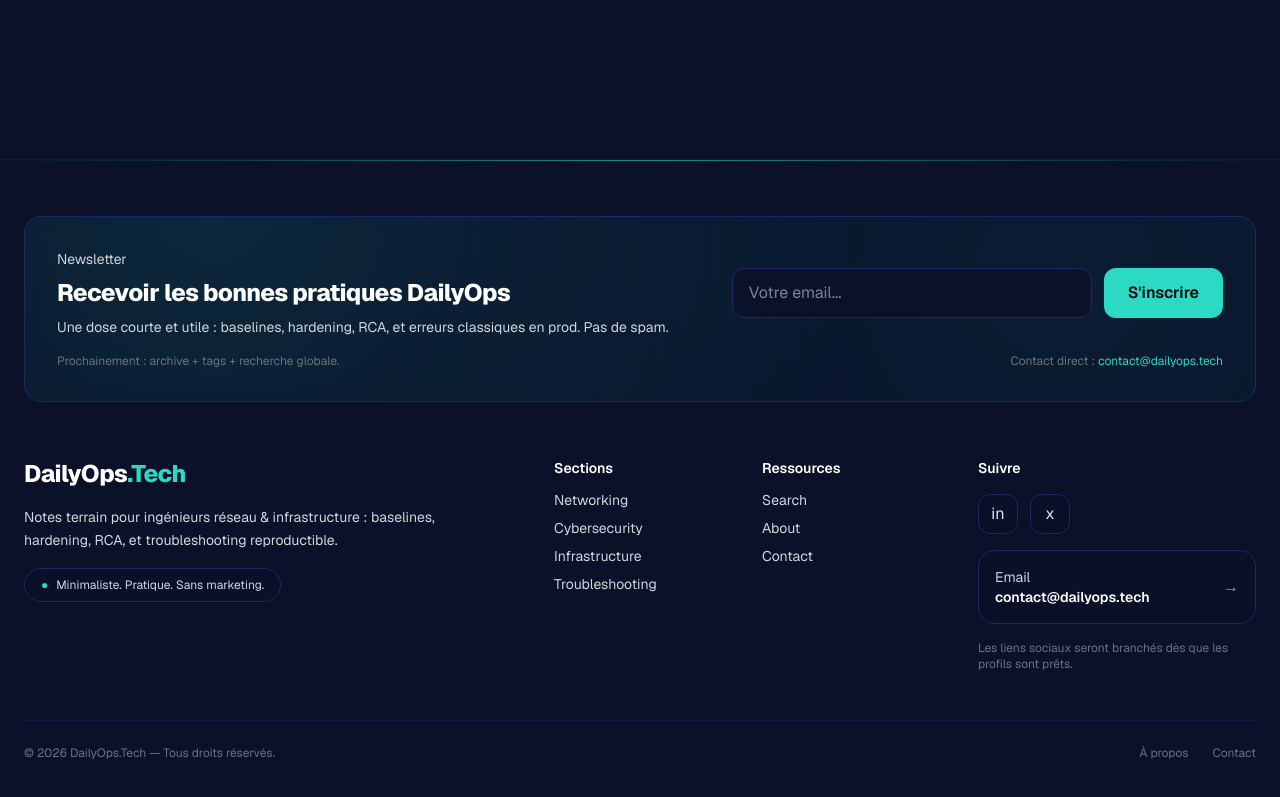
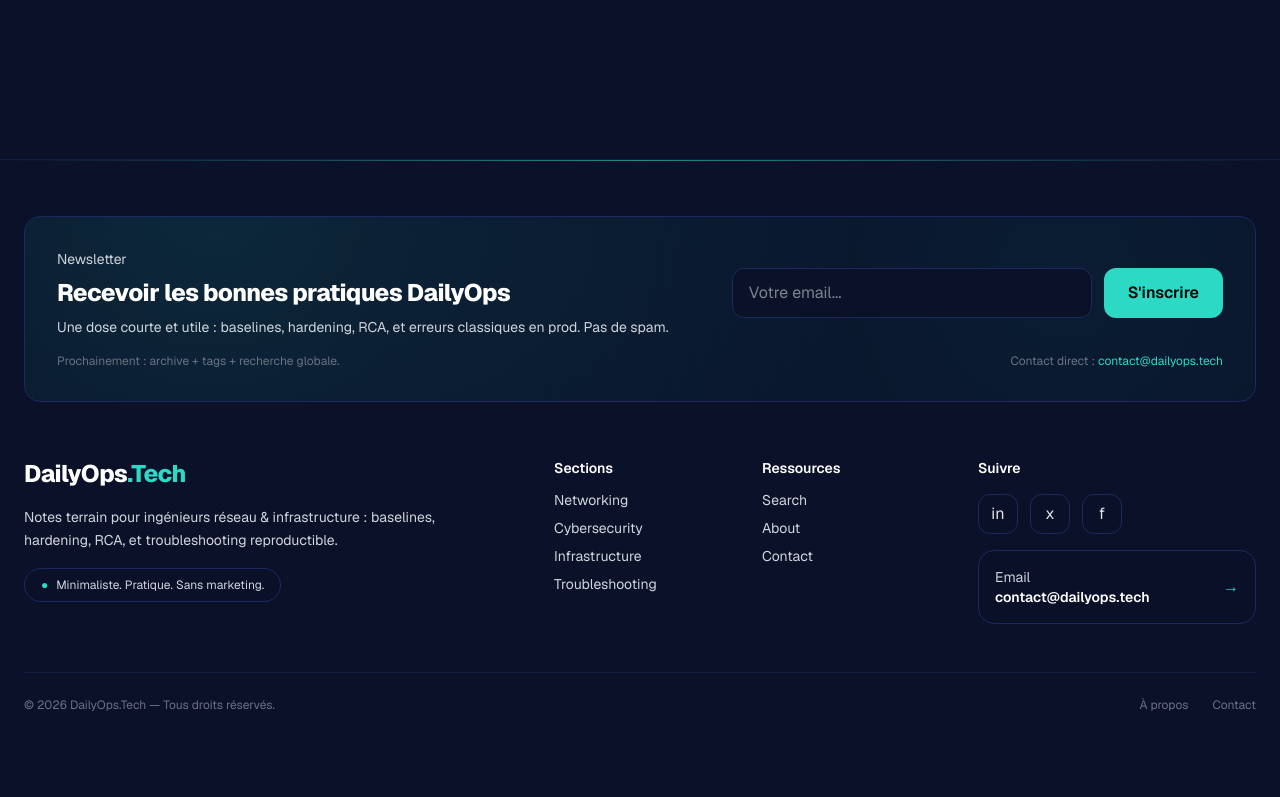
Before and after one commit to lepfsi/DailyOps, a Next.js app in the folder dailyops/: page / in a window 1280 px wide. Shown: the part 1821-2618 px from the top of the page. After the commit the page ends 2590 px from the top, so only its background shows below. Built offline with nearby package versions, Linux system fonts and the light colour scheme.

Commit message:
Unify article design: featured + grid using ArticleCard

```diff
--- a/dailyops/src/components/Footer.tsx
+++ b/dailyops/src/components/Footer.tsx
@@ -118,6 +118,14 @@ export default function Footer() {
               >
                 x
               </a>
+               <a
+                href="#"
+                className="inline-flex items-center justify-center w-10 h-10 rounded-xl border border-[#1b2a60] bg-[#0A1128]/40 text-gray-200 hover:border-[#2BD9C5]/60 hover:text-white transition"
+                aria-label="Facebook"
+                title="Facebook"
+              >
+                f
+              </a>
             </div>
 
             <a
@@ -131,9 +139,6 @@ export default function Footer() {
               <span className="text-[#2BD9C5] group-hover:translate-x-0.5 transition">→</span>
             </a>
 
-            <p className="text-xs text-gray-500">
-              Les liens sociaux seront branchés dès que les profils sont prêts.
-            </p>
           </div>
         </div>
 
```
